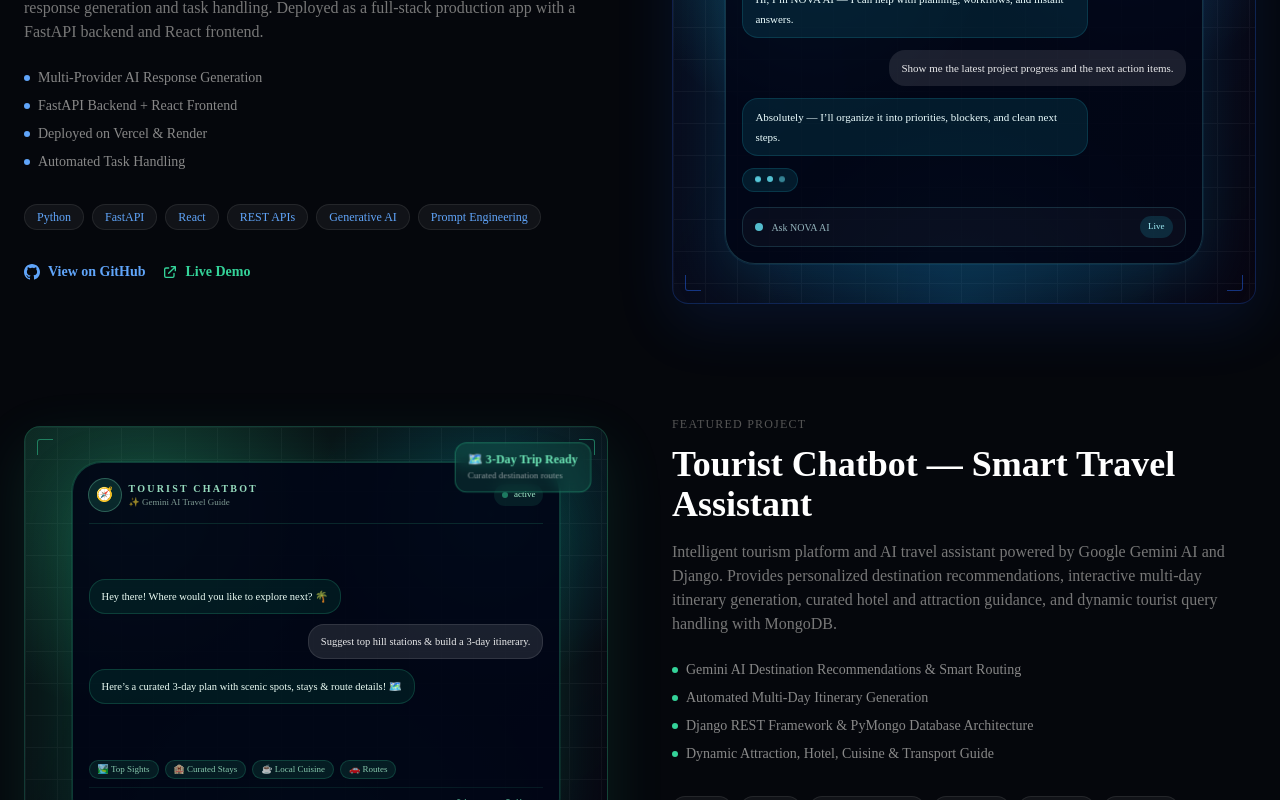
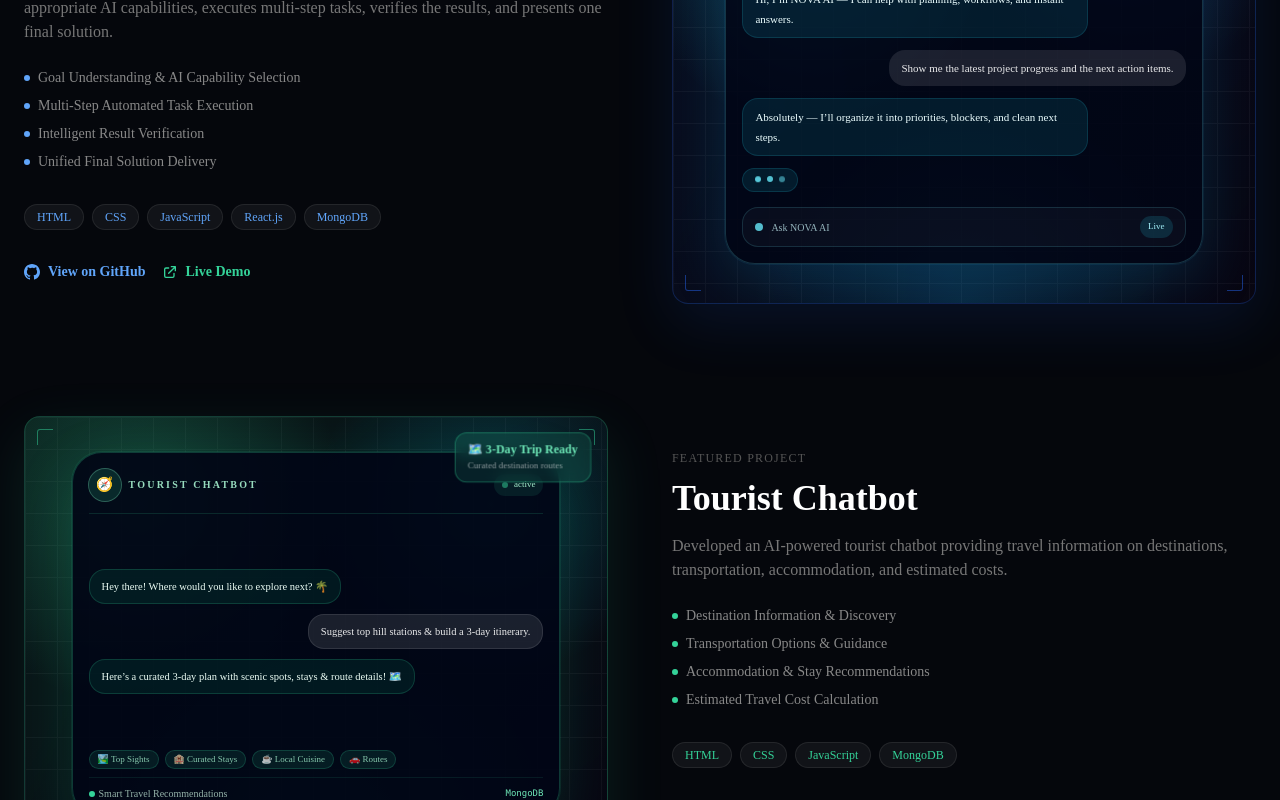
Before and after one commit to KABI1212/Kabilesh-Portfolio, a Next.js app: page / in a window 1280 px wide. Shown: the part 5340-6140 px from the top of the page. Built offline with nearby package versions, Linux system fonts and the light colour scheme; a web font is replaced by a local one.

Commit message:
feat(projects): align NOVA AI and Tourist Chatbot with resume tech stack

```diff
--- a/components/FeaturedProjects.tsx
+++ b/components/FeaturedProjects.tsx
@@ -166,9 +166,6 @@ function TouristChatbotAnim({ isVisible }: { isVisible: boolean }) {
               <div className="text-[10px] uppercase tracking-[0.22em] text-emerald-200/90 font-bold">
                 Tourist Chatbot
               </div>
-              <div className="text-[9px] text-emerald-100/60 flex items-center gap-1">
-                <span>✨ Gemini AI Travel Guide</span>
-              </div>
             </div>
           </div>
           <div className="flex items-center gap-1.5 rounded-full bg-emerald-400/10 px-2 py-1 text-[9px] text-emerald-200">
@@ -217,7 +214,7 @@ function TouristChatbotAnim({ isVisible }: { isVisible: boolean }) {
               <span className="h-1.5 w-1.5 rounded-full bg-emerald-400" />
               <span>Smart Travel Recommendations</span>
             </span>
-            <span className="font-mono text-[9px] text-emerald-300">Django + PyMongo</span>
+            <span className="font-mono text-[9px] text-emerald-300">MongoDB</span>
           </div>
         </div>
       </motion.div>
@@ -247,7 +244,7 @@ function TouristChatbotAnim({ isVisible }: { isVisible: boolean }) {
         animate={isVisible ? { y: [0, 3, 0] } : { y: 0 }}
         transition={{ duration: 2.5, repeat: Infinity, ease: 'easeInOut' }}
       >
-        <p className="text-cyan-300 font-medium text-[10px]">✨ Powered by Gemini AI</p>
+        <p className="text-cyan-300 font-medium text-[10px]">✨ Intelligent Travel Planning & Concierge</p>
       </motion.div>
     </div>
   )
@@ -259,39 +256,39 @@ function TouristChatbotAnim({ isVisible }: { isVisible: boolean }) {
 const featured = [
   {
     label: 'Featured Project',
-    title: 'NOVA AI — Intelligent Assistant',
+    title: 'NOVA AI – Intelligent Assistant',
     description:
-      'Developed an AI-powered assistant integrating multiple AI providers for automated response generation and task handling. Deployed as a full-stack production app with a FastAPI backend and React frontend.',
-    tech: ['Python', 'FastAPI', 'React', 'REST APIs', 'Generative AI', 'Prompt Engineering'],
+      "An intelligent AI orchestration platform that understands the user's goal and selects the appropriate AI capabilities, executes multi-step tasks, verifies the results, and presents one final solution.",
+    tech: ['HTML', 'CSS', 'JavaScript', 'React.js', 'MongoDB'],
     link: 'https://github.com/KABI1212/NOVA-AI',
     liveLink: 'https://nova-ai-virid-three.vercel.app/',
     accentColor: 'text-blue-400',
     borderColor: 'border-blue-500/20',
     accentRgb: '37,99,235',
     highlights: [
-      'Multi-Provider AI Response Generation',
-      'FastAPI Backend + React Frontend',
-      'Deployed on Vercel & Render',
-      'Automated Task Handling',
+      'Goal Understanding & AI Capability Selection',
+      'Multi-Step Automated Task Execution',
+      'Intelligent Result Verification',
+      'Unified Final Solution Delivery',
     ],
     Animation: PriceCheckerAnim,
   },
   {
     label: 'Featured Project',
-    title: 'Tourist Chatbot — Smart Travel Assistant',
+    title: 'Tourist Chatbot',
     description:
-      'Intelligent tourism platform and AI travel assistant powered by Google Gemini AI and Django. Provides personalized destination recommendations, interactive multi-day itinerary generation, curated hotel and attraction guidance, and dynamic tourist query handling with MongoDB.',
-    tech: ['Python', 'Django', 'Google Gemini AI', 'MongoDB', 'REST API', 'JavaScript'],
+      'Developed an AI-powered tourist chatbot providing travel information on destinations, transportation, accommodation, and estimated costs.',
+    tech: ['HTML', 'CSS', 'JavaScript', 'MongoDB'],
     link: 'https://github.com/KABI1212/tourist-chatbot',
     liveLink: 'https://tourist-chatbot-mu.vercel.app/',
     accentColor: 'text-emerald-400',
     borderColor: 'border-emerald-500/20',
     accentRgb: '52,211,153',
     highlights: [
-      'Gemini AI Destination Recommendations & Smart Routing',
-      'Automated Multi-Day Itinerary Generation',
-      'Django REST Framework & PyMongo Database Architecture',
-      'Dynamic Attraction, Hotel, Cuisine & Transport Guide',
+      'Destination Information & Discovery',
+      'Transportation Options & Guidance',
+      'Accommodation & Stay Recommendations',
+      'Estimated Travel Cost Calculation',
     ],
     Animation: TouristChatbotAnim,
   },
```
